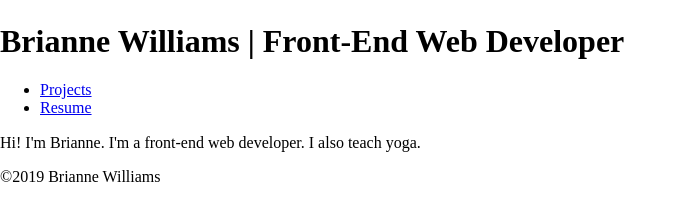
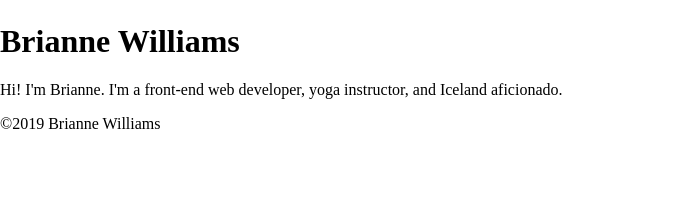
Before and after one commit to litajupiter/litajupiter.github.io, a plain HTML site: page index.html in a window 1280 px wide. Shown: the part 203-424 px from the top of the page, without its empty margins (0-687 px from the left). Drawn offline with Linux system fonts and the light colour scheme.

Commit message:
Removed nav for now

```diff
--- a/index.html
+++ b/index.html
@@ -11,18 +11,13 @@
 <body>
   <header>
     <img src="img/logo.png" alt="Brianne Williams Logo">
-    <h1>Brianne Williams | Front-End Web Developer</h1>
+    <h1>Brianne Williams</h1>
   </header>
 
-  <nav>
-    <ul>
-      <li><a href="projects.html">Projects</a></li>
-      <li><a href="resume.html">Resume</a></li>
-    </ul>
-  </nav>
-
   <main>
-    <p>Hi! I'm Brianne. I'm a front-end web developer. I also teach yoga.</p>
+    <section class="intro">
+      <p>Hi! I'm Brianne. I'm a front-end web developer, yoga instructor, and Iceland aficionado.</p>
+    </section>
   </main>
 
   <footer>
```
